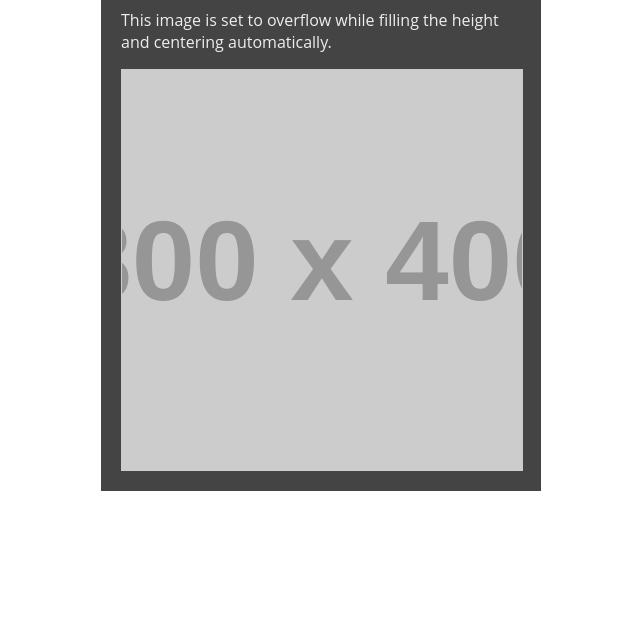
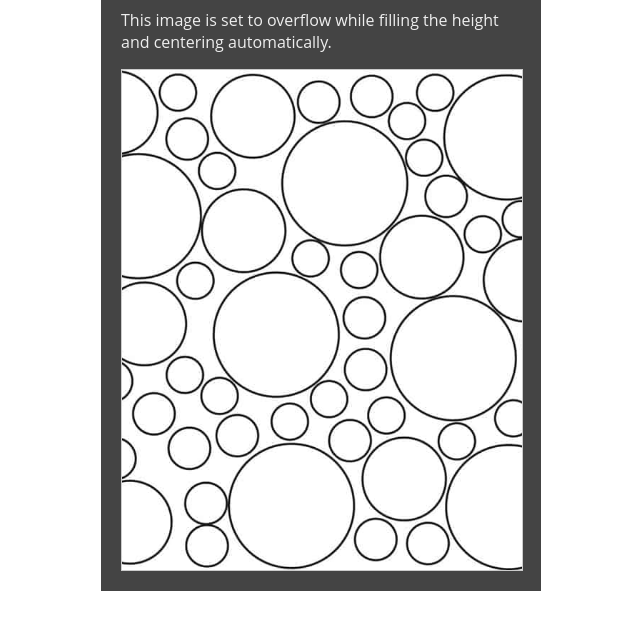
Before and after one commit to JamesWClark/Layouts-and-Pump-Fakes, a plain HTML site: page sites/feats/index.html in a window 1280 px wide. Shown: the part 180-800 px from the top of the page, without its empty margins (319-959 px from the left). Drawn offline with Linux system fonts and the light colour scheme; placeholder pictures from the web are drawn by us.

Commit message:
Use circles to prove visually

```diff
--- a/sites/feats/index.html
+++ b/sites/feats/index.html
@@ -9,7 +9,7 @@
         <h1>IMG : Overflow Hidden and Centered</h1>
         <p>This image is set to overflow while filling the height and centering automatically.</p>
         <div id="frame">
-            <img src="https://placehold.it/800x400" alt="">
+            <img src="circles.jpg" alt="">
         </div>
     </main>
 </body>
--- a/sites/feats/main.css
+++ b/sites/feats/main.css
@@ -27,7 +27,7 @@ main p {
 
 main #frame {
     width: 100%;
-    height: 400px;
+    height: 500px;
     border: 1px solid #ccc;
     background-color: #f9f9f9;
     overflow: hidden;
```
Also changed, not shown: sites/feats/circles.jpg (added).
